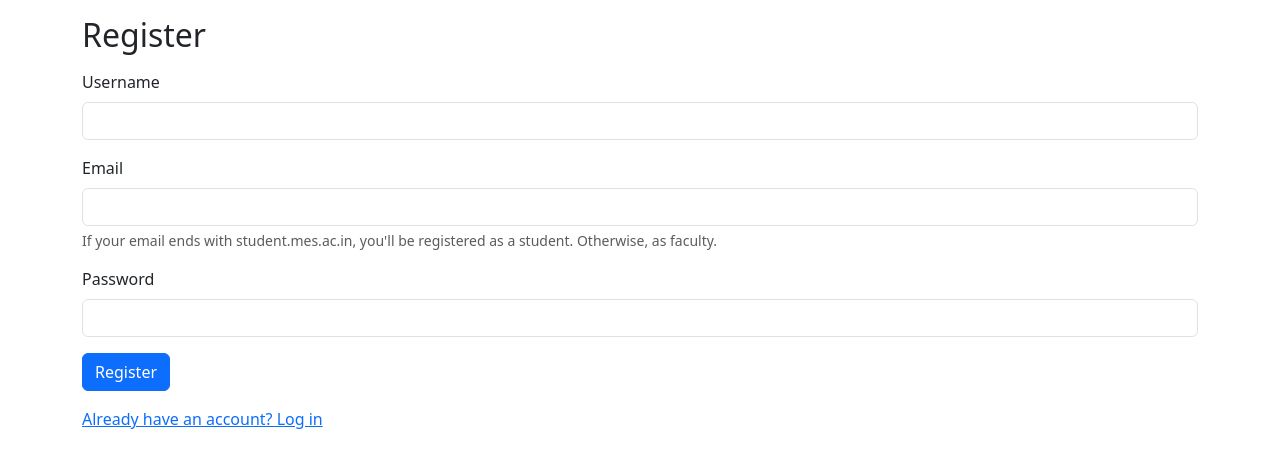
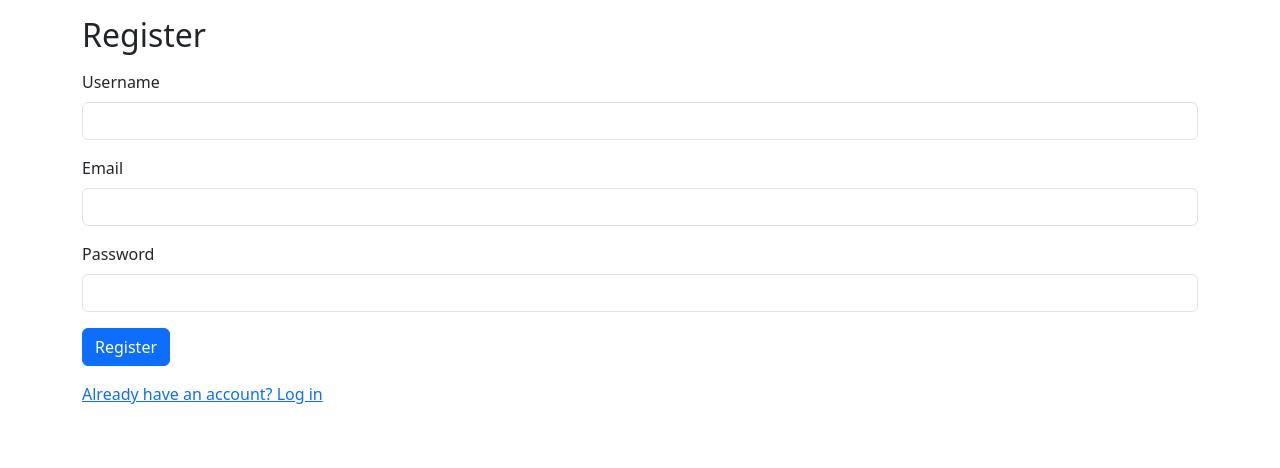
Before and after one commit to Tushar5758/projecta, a Flask app: page /register in a window 1280 px wide. Shown: the top 468 px of the page. Run offline with Flask 3, Linux system fonts and the light colour scheme.

Commit message:
Updated login/regiter login , faculty sections and navbar

```diff
--- a/templates/ASK_Anubhav/Student/register.html
+++ b/templates/ASK_Anubhav/Student/register.html
@@ -25,7 +25,7 @@
       <div class="mb-3">
           <label for="email" class="form-label">Email</label>
           <input type="email" class="form-control" id="email" name="email" required>
-          <div class="form-text">If your email ends with student.mes.ac.in, you'll be registered as a student. Otherwise, as faculty.</div>
+          <div class="form-text"></div>
       </div>
       <div class="mb-3">
           <label for="password" class="form-label">Password</label>
```
